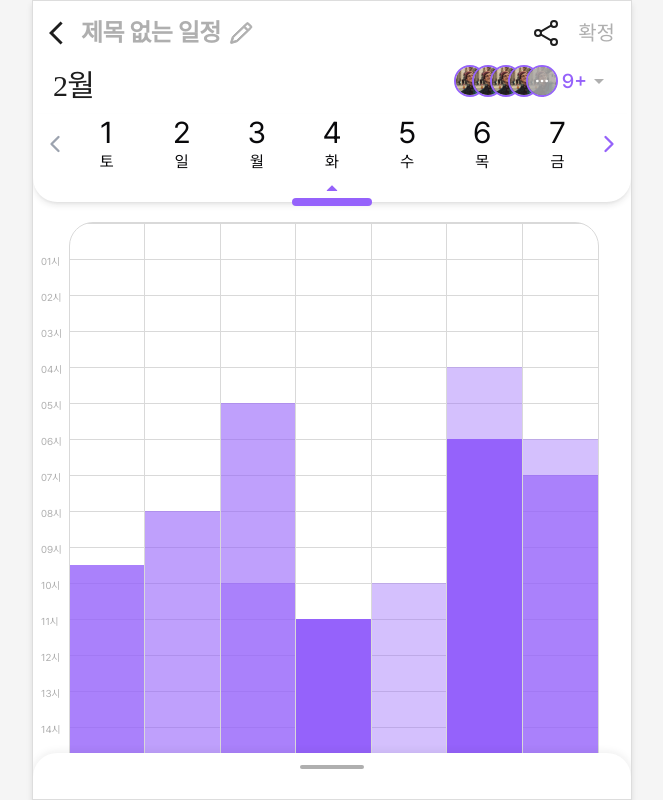
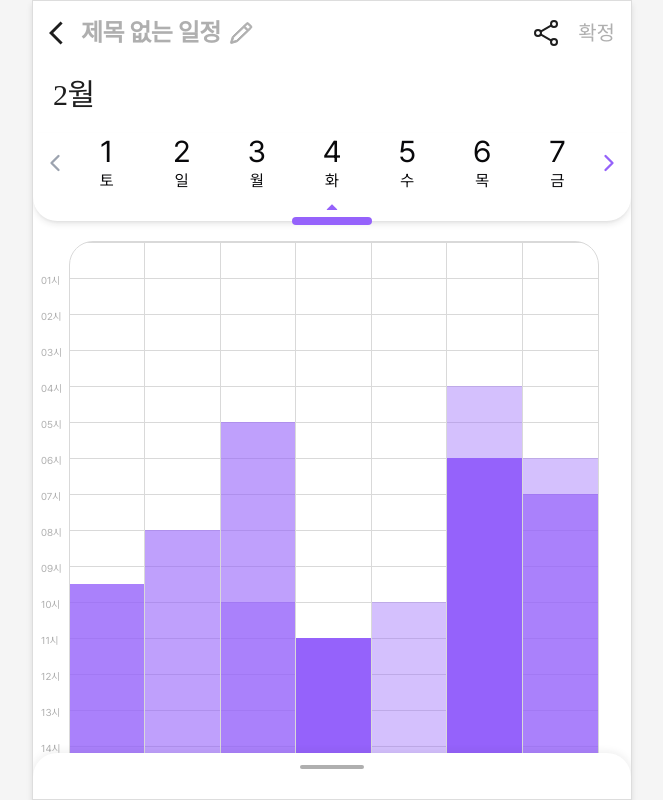
Before and after one commit to zzg-club/Client, a Next.js app: page /schedule/decide in a window 1280 px wide. Shown: the whole page, without its empty margins (308-971 px from the left). Built offline with nearby package versions, Linux system fonts and the light colour scheme.

Commit message:
feat: page-selecteddays 연결 (week mode 가능)

```diff
--- a/package.json
+++ b/package.json
@@ -11,12 +11,14 @@
   "dependencies": {
     "@radix-ui/react-dialog": "^1.1.4",
     "@radix-ui/react-slot": "^1.1.1",
+    "@types/lodash": "^4.17.14",
     "@types/react-slick": "^0.23.13",
     "@types/slick-carousel": "^1.6.40",
     "class-variance-authority": "^0.7.1",
     "clsx": "^2.1.1",
     "date-fns": "^4.1.0",
     "framer-motion": "^11.15.0",
+    "lodash": "^4.17.21",
     "lucide-react": "^0.469.0",
     "next": "15.1.2",
     "qrcode.react": "^4.2.0",
--- a/src/app/schedule/decide/page.tsx
+++ b/src/app/schedule/decide/page.tsx
@@ -33,9 +33,26 @@ interface ScheduleData {
 }
 
 interface SelectedDate {
-  date: number
+  day: number
   weekday: string
   month: number
+  year: number
+}
+
+interface GroupedDate {
+  weekday: string
+  dates?: {
+    year: number
+    month: number
+    day: number
+    weekday: string
+  }[]
+  date?: {
+    year: number
+    month: number
+    day: number
+    weekday: string
+  }[]
 }
 
 const mockDateTime: ScheduleData[] = [
@@ -138,58 +155,158 @@ const mockDateTime: ScheduleData[] = [
   },
 ]
 
-const participants = [
-  {
-    id: 1,
-    name: '나',
-    image: '/sampleProfile.png',
-  },
-  {
-    id: 2,
-    name: '김태엽',
-    image: '/sampleProfile.png',
-  },
-  {
-    id: 3,
-    name: '지유진',
-    image: '/sampleProfile.png',
-  },
-  {
-    id: 4,
-    name: '이소룡',
-    image: '/sampleProfile.png',
-  },
-  {
-    id: 5,
-    name: '박진우',
-    image: '/sampleProfile.png',
-  },
-  {
-    id: 6,
-    name: '이예지',
-    image: '/sampleProfile.png',
-  },
-  {
-    id: 7,
-    name: '조성하',
-    image: '/sampleProfile.png',
-  },
-  {
-    id: 8,
-    name: '성윤정',
-    image: '/sampleProfile.png',
-  },
-  {
-    id: 9,
-    name: '김나영',
-    image: '/sampleProfile.png',
-  },
-  {
-    id: 10,
-    name: '이채연',
-    image: '/sampleProfile.png',
-  },
-]
+// const mockDateTime: ScheduleData[] = [
+//   {
+//     name: '팀플 대면 모임',
+//     userId: 2,
+//     groupId: 1,
+//     mode: 'week',
+//     selected: ['mon', 'wed', 'fri'],
+//     dateData: [
+//       {
+//         date: '2025-01-06',
+//         timeSlots: [
+//           {
+//             start: '09:30',
+//             end: '17:00',
+//             selectedBy: ['user1', 'user2', 'user3'],
+//           },
+//           { start: '17:00', end: '22:00', selectedBy: ['user1'] },
+//         ],
+//       },
+//       {
+//         date: '2025-02-05',
+//         timeSlots: [
+//           { start: '08:00', end: '13:00', selectedBy: ['user2', 'user3'] },
+//           { start: '13:00', end: '20:00', selectedBy: ['user1', 'user4'] },
+//           { start: '20:00', end: '23:00', selectedBy: ['user3'] },
+//         ],
+//       },
+//       {
+//         date: '2025-01-13',
+//         timeSlots: [
+//           { start: '05:00', end: '10:00', selectedBy: ['user1', 'user2'] },
+//           {
+//             start: '10:00',
+//             end: '16:00',
+//             selectedBy: ['user2', 'user3', 'user4'],
+//           },
+//           { start: '16:00', end: '21:00', selectedBy: ['user1', 'user3'] },
+//         ],
+//       },
+//       {
+//         date: '2025-02-12',
+//         timeSlots: [
+//           {
+//             start: '11:00',
+//             end: '18:00',
+//             selectedBy: ['user1', 'user2', 'user3', 'user4'],
+//           },
+//           { start: '18:00', end: '19:00', selectedBy: ['user2'] },
+//         ],
+//       },
+//       {
+//         date: '2025-03-07',
+//         timeSlots: [
+//           { start: '10:00', end: '15:00', selectedBy: ['user1'] },
+//           {
+//             start: '15:00',
+//             end: '18:00',
+//             selectedBy: ['user1', 'user2', 'user3'],
+//           },
+//           { start: '28:00', end: '22:00', selectedBy: ['user2', 'user4'] },
+//         ],
+//       },
+//       {
+//         date: '2025-02-19',
+//         timeSlots: [
+//           { start: '04:00', end: '06:00', selectedBy: ['user3'] },
+//           {
+//             start: '06:00',
+//             end: '21:00',
+//             selectedBy: ['user1', 'user2', 'user3', 'user4'],
+//           },
+//         ],
+//       },
+//       {
+//         date: '2025-01-20',
+//         timeSlots: [
+//           { start: '06:00', end: '07:00', selectedBy: ['user2'] },
+//           {
+//             start: '07:00',
+//             end: '19:00',
+//             selectedBy: ['user1', 'user3', 'user4'],
+//           },
+//           { start: '19:00', end: '22:00', selectedBy: ['user1', 'user2'] },
+//         ],
+//       },
+//       {
+//         date: '2025-01-27',
+//         timeSlots: [
+//           {
+//             start: '10:00',
+//             end: '19:00',
+//             selectedBy: ['user1', 'user3', 'user4'],
+//           },
+//           { start: '19:00', end: '22:00', selectedBy: ['user1', 'user2'] },
+//         ],
+//       },
+//     ],
+//   },
+// ]
+
+// const participants = [
+//   {
+//     id: 1,
+//     name: '나',
+//     image: '/sampleProfile.png',
+//   },
+//   {
+//     id: 2,
+//     name: '김태엽',
+//     image: '/sampleProfile.png',
+//   },
+//   {
+//     id: 3,
+//     name: '지유진',
+//     image: '/sampleProfile.png',
+//   },
+//   {
+//     id: 4,
+//     name: '이소룡',
+//     image: '/sampleProfile.png',
+//   },
+//   {
+//     id: 5,
+//     name: '박진우',
+//     image: '/sampleProfile.png',
+//   },
+//   {
+//     id: 6,
+//     name: '이예지',
+//     image: '/sampleProfile.png',
+//   },
+//   {
+//     id: 7,
+//     name: '조성하',
+//     image: '/sampleProfile.png',
+//   },
+//   {
+//     id: 8,
+//     name: '성윤정',
+//     image: '/sampleProfile.png',
+//   },
+//   {
+//     id: 9,
+//     name: '김나영',
+//     image: '/sampleProfile.png',
+//   },
+//   {
+//     id: 10,
+//     name: '이채연',
+//     image: '/sampleProfile.png',
+//   },
+// ]
 
 export default function Page() {
   const { isEdit, setIsEdit, isEditBottomSheetOpen, setIsEditBottomSheetOpen } =
@@ -222,6 +339,41 @@ export default function Page() {
 
   const [selectedDates, setSelectedDates] = useState<SelectedDate[]>([])
   const [isEditDelete, setIsEditDelete] = useState(false)
+
+  const [dateCounts, setDateCounts] = useState<number[]>([])
+  const [groupedDate, setGroupedDate] = useState<GroupedDate[]>([])
+  const DAYS_PER_PAGE = 7
+  const highlightedIndex =
+    highlightedCol !== null
+      ? highlightedCol - currentPage * DAYS_PER_PAGE
+      : null
+
+  function transformMockDateTime(mockData: ScheduleData[]) {
+    const dayNames = ['sun', 'mon', 'tue', 'wed', 'thu', 'fri', 'sat']
+
+    // Helper function to get the day name for a given date
+    function getDayName(dateStr: string) {
+      const date = new Date(dateStr)
+      return dayNames[date.getUTCDay()]
+    }
+
+    return mockData.map(
+      ({ name, userId, groupId, mode, selected, dateData }) => {
+        const date = dateData.flatMap(({ date }) => [[date, getDayName(date)]])
+
+        return {
+          name,
+          userId,
+          groupId,
+          mode,
+          selected,
+          date,
+        }
+      },
+    )
+  }
+
+  console.log('성하 데이터에 맞춤', transformMockDateTime(mockDateTime))
 
   const handlePageChange = (newPage: number) => {
     setCurrentPage(newPage)
@@ -294,12 +446,12 @@ export default function Page() {
         (item) => Number(item.date) === col,
       )
 
-      const selectedDate = selectedDates.find((date) => date.date === col)
+      const selectedDate = selectedDates.find((date) => date.day === col)
       const month = String(
         selectedDate?.month || new Date().getMonth() + 1,
       ).padStart(2, '0')
       const date = String(col).padStart(2, '0')
-      const year = 2025
+      const year = selectedDate?.year
 
       if (existingDateIndex !== -1) {
         const updated = [...prev]
@@ -310,7 +462,7 @@ export default function Page() {
             id: colIndex,
             date: date,
             month: month,
-            year,
+            year: year!,
             timeSlots: [{ start, end }], // 단일 slot만 포함
           }
 
@@ -384,7 +536,7 @@ export default function Page() {
           id: colIndex,
           date: date,
           month: month,
-          year,
+          year: year!,
           timeSlots: timeSlots,
         }
         return updated
@@ -396,7 +548,7 @@ export default function Page() {
             id: colIndex,
             date: date,
             month: month,
-            year,
+            year: year!,
             timeSlots: [{ start, end }],
           },
         ]
@@ -413,11 +565,12 @@ export default function Page() {
 
   const initializeSelectedDates = useCallback(() => {
     return mockDateTime[0].dateData.map((dateData) => ({
-      date: parseInt(dateData.date.split('-')[2]),
+      day: parseInt(dateData.date.split('-')[2]),
       weekday: new Date(dateData.date).toLocaleDateString('ko-KR', {
         weekday: 'short',
       }),
       month: parseInt(dateData.date.split('-')[1]),
+      year: parseInt(dateData.date.split('-')[0]),
     }))
   }, [])
 
@@ -512,7 +665,7 @@ export default function Page() {
 
   const handleEditDelete = () => {
     setDateTime((prev) => {
-      const dateToDelete = selectedDates[highlightedCol!]?.date
+      const dateToDelete = selectedDates[highlightedCol!]?.day
         .toString()
         .padStart(2, '0')
       return prev.filter((item) => item.date !== dateToDelete)
@@ -521,6 +674,23 @@ export default function Page() {
     setHighlightedCol(null)
     setIsOpen(false)
     setIsEditDelete(true)
+  }
+
+  const mode = mockDateTime[0].mode
+  const dayofWeek = mockDateTime[0].selected
+  const month =
+    mode === 'range'
+      ? currentPage === Math.floor((highlightedCol ?? 0) / DAYS_PER_PAGE)
+        ? `${selectedDates[highlightedCol ?? currentPage * DAYS_PER_PAGE]?.month}월`
+        : `${selectedDates[currentPage * DAYS_PER_PAGE]?.month}월`
+      : `${groupedDate[currentPage]?.date?.[highlightedIndex ?? 0]?.month ?? groupedDate[currentPage]?.date?.[0]?.month}월`
+
+  const handleDateCountsChange = (
+    counts: number[],
+    groupedData: GroupedDate[],
+  ) => {
+    setDateCounts(counts)
+    setGroupedDate(groupedData)
   }
 
   return (
@@ -534,12 +704,13 @@ export default function Page() {
       />
       <DecideSelectedDays
         selectedDates={selectedDates}
-        month={`${selectedDates[0]?.month}월`}
+        mode={mode}
+        dayofWeek={dayofWeek}
         currentPage={currentPage}
+        highlightedCol={highlightedCol}
+        onDateCountsChange={handleDateCountsChange}
+        month={month}
         onPageChange={setCurrentPage}
-        highlightedCol={highlightedCol}
-        participants={participants}
-        title={title}
       />
       <div className="flex-grow overflow-hidden mt-2">
         <DecideTimeStamp
@@ -554,6 +725,8 @@ export default function Page() {
           dateTime={dateTime}
           isEditDelete={isEditDelete}
           setIsEditDelete={setIsEditDelete}
+          dateCounts={dateCounts}
+          mode={mode}
         />
       </div>
       {!decideBottomOpen && (
@@ -564,7 +737,7 @@ export default function Page() {
                 key={1}
                 date={
                   highlightedCol !== null
-                    ? `${selectedDates[0]?.month}월 ${selectedDates[highlightedCol]?.date}일`
+                    ? `${selectedDates[0]?.month}월 ${selectedDates[highlightedCol]?.day}일`
                     : ''
                 }
                 startTime={`${startTime}`}
@@ -576,7 +749,7 @@ export default function Page() {
                 <SelectItem
                   date={
                     highlightedCol !== null
-                      ? `${selectedDates[0]?.month}월 ${selectedDates[highlightedCol]?.date}일`
+                      ? `${selectedDates[0]?.month}월 ${selectedDates[highlightedCol]?.day}일`
                       : ''
                   }
                   startTime={`${startTime}`}
--- a/src/components/Body/Decide/DecideSelectedDays.tsx
+++ b/src/components/Body/Decide/DecideSelectedDays.tsx
@@ -1,53 +1,166 @@
 'use client'
 
-import { useState } from 'react'
+import { useCallback, useState, useEffect, useRef } from 'react'
+import { isEqual } from 'lodash'
 import { ChevronLeft, ChevronRight } from 'lucide-react'
 import { GoTriangleUp, GoTriangleDown } from 'react-icons/go'
 import { LuDot } from 'react-icons/lu'
-import { ProfileSmall } from '@/components/Profiles/ProfileSmall'
-import CustomModal from '@/components/Modals/CustomModal'
-import MembersDefault from '@/components/Modals/MembersDefault'
 
 interface SelectedDate {
-  date: number
+  year: number
+  month: number
+  day: number
   weekday: string
+}
+
+interface GroupedDate {
+  weekday: string
+  dates?: {
+    year: number
+    month: number
+    day: number
+    weekday: string
+  }[]
+  date?: {
+    year: number
+    month: number
+    day: number
+    weekday: string
+  }[]
 }
 
 interface SelectedDaysProps {
   selectedDates: SelectedDate[]
   month: string
+  mode: string
+  dayofWeek: string[] | null
   currentPage: number
   onPageChange: (newPage: number) => void
   highlightedCol: number | null
-  participants: { id: number; name: string; image: string }[]
-  title: string
+  onDateCountsChange: (counts: number[], groupedData: GroupedDate[]) => void
 }
 
 const DAYS_PER_PAGE = 7
 
-export default function DecideSelectedDays({
+const weekdayMap: { [key: string]: string } = {
+  mon: '월',
+  tue: '화',
+  wed: '수',
+  thu: '목',
+  fri: '금',
+  sat: '토',
+  sun: '일',
+}
+
+export default function SelectedDays({
   selectedDates,
   month,
+  mode,
+  dayofWeek,
   currentPage,
   onPageChange,
   highlightedCol,
-  participants,
-  title,
+  onDateCountsChange,
 }: SelectedDaysProps) {
-  const [isExpanded, setIsExpanded] = useState(true)
-  const [isMembersModalOpen, setIsMemberModalOpen] = useState(false)
+  const [dateCounts, setDateCounts] = useState<number[]>([])
+  const [groupedData, setGroupedData] = useState<GroupedDate[]>([])
 
-  const totalPages = Math.ceil(selectedDates.length / DAYS_PER_PAGE)
   const isSingleDate = selectedDates.length === 1
+  const highlightedIndex =
+    highlightedCol !== null
+      ? highlightedCol - currentPage * DAYS_PER_PAGE
+      : null
 
-  const getCurrentPageDates = () => {
+  const groupByWeekday = useCallback(
+    (selectedDates: SelectedDate[], dayofWeek: string[] | null) => {
+      if (!dayofWeek) {
+        console.log('dayofWeek is null or empty.')
+        return []
+      }
+
+      const grouped = dayofWeek.map((day) => {
+        const weekdayKor = weekdayMap[day]
+        const datesForWeekday = selectedDates.filter(
+          (date) => date.weekday === weekdayKor,
+        )
+
+        return {
+          weekday: day,
+          date: datesForWeekday,
+        }
+      })
+      return grouped
+    },
+    [],
+  )
+
+  const getCurrentPageDates = useCallback(() => {
+    if (mode === 'range') {
       const start = currentPage * DAYS_PER_PAGE
       return selectedDates.slice(start, start + DAYS_PER_PAGE)
+    } else {
+      const groupedData = groupByWeekday(selectedDates, dayofWeek)
+
+      if (!Array.isArray(groupedData)) {
+        return []
       }
 
+      const pageGroupedData = groupedData[currentPage]
+        ? groupedData[currentPage].date
+        : []
+
+      // dateCounts와 groupedData를 최신 상태로 설정
+      const newDateCounts = groupedData.map((group) => group.date.length)
+
+      // 상태 업데이트 조건 추가: 실제로 값이 변경될 때만 상태 업데이트
+      if (
+        !dateCountsRef.current ||
+        !isEqual(dateCountsRef.current, newDateCounts)
+      ) {
+        setDateCounts(newDateCounts) // 상태 변경
+        dateCountsRef.current = newDateCounts // ref 업데이트
+      }
+
+      if (
+        !groupedDataRef.current ||
+        !isEqual(groupedDataRef.current, groupedData)
+      ) {
+        setGroupedData(groupedData) // 상태 변경
+        groupedDataRef.current = groupedData // ref 업데이트
+      }
+
+      return pageGroupedData
+    }
+  }, [mode, currentPage, selectedDates, groupByWeekday, dayofWeek])
+
+  // useRef로 이전 값을 추적
+  const dateCountsRef = useRef<number[] | null>(null)
+  const groupedDataRef = useRef<GroupedDate[] | null>(null)
+
+  useEffect(() => {
+    // groupedData와 dateCounts가 변경된 경우에만 onDateCountsChange 호출
+    if (dateCountsRef.current && groupedDataRef.current) {
+      onDateCountsChange(dateCountsRef.current, groupedDataRef.current)
+    }
+  }, [dateCounts, groupedData, onDateCountsChange])
+
   const currentDates = getCurrentPageDates()
+  const isFullWeek = currentDates.length === 7
 
-  const isFullWeek = currentDates.length === 7
+  const [isExpanded, setIsExpanded] = useState(true)
+
+  const toggleExpand = () => {
+    setIsExpanded(!isExpanded)
+  }
+
+  const totalPages =
+    mode === 'range'
+      ? Math.ceil(selectedDates.length / DAYS_PER_PAGE)
+      : groupByWeekday(selectedDates, dayofWeek).reduce((acc, group) => {
+          return acc + Math.ceil(group.date.length / DAYS_PER_PAGE)
+        }, 0)
+
+  // console.log('totalPages:', totalPages)
 
   const handlePrevPage = () => {
     onPageChange(Math.max(0, currentPage - 1))
@@ -57,26 +170,20 @@ export default function DecideSelectedDays({
     onPageChange(Math.min(totalPages - 1, currentPage + 1))
   }
 
-  const toggleExpand = () => {
-    setIsExpanded(!isExpanded)
-  }
-
-  const handleMembersModalOpen = () => {
-    setIsMemberModalOpen(!isMembersModalOpen)
-  }
-
   return (
     <div className="pt-0 relative">
       <div
-        className={`pl-5 pr-5 flex justify-between transition-all duration-300 ease-in-out ${
+        className={`transition-all duration-300 ease-in-out ${
           isExpanded ? 'h-auto opacity-100' : 'h-0 opacity-0 overflow-hidden'
         }`}
       >
-        <div className="text-[#1e1e1e] text-3xl font-['Pretendard'] leading-[17px] tracking-tight pt-3 pb-5">
-          {month}
-        </div>
-        <div onClick={handleMembersModalOpen} className="cursor-pointer">
-          <ProfileSmall profiles={participants} />
+        <div className="text-[#1e1e1e] font-['Pretendard'] leading-[17px] tracking-tight pl-5 pt-3 pb-5">
+          <span className="text-3xl">{month}</span>
+          <span className="text-xl ml-2">
+            {dayofWeek && dayofWeek[currentPage] !== null
+              ? dayofWeek[currentPage].toUpperCase()
+              : ''}
+          </span>
         </div>
       </div>
       <div className="w-full px-0 pb-3 bg-white rounded-bl-3xl rounded-br-3xl shadow-[0_4px_6px_-1px_rgba(30,30,30,0.1),0_2px_4px_-2px_rgba(30,30,30,0.1)] flex items-center">
@@ -90,18 +197,19 @@ export default function DecideSelectedDays({
           <ChevronLeft className="w-7 h-7 mb-4" />
         </button>
         <div className="flex-1 px-0 pb-4">
-          {isSingleDate ? (
+          {mode === 'range' ? (
+            isSingleDate ? (
               <div className="grid grid-cols-7 gap-0 items-center w-full">
                 <LuDot className="ml-3 text-[#AFAFAF] w-7 h-7" />
                 <LuDot className="ml-3 text-[#AFAFAF] w-7 h-7" />
                 <LuDot className="ml-3 text-[#AFAFAF] w-7 h-7" />
                 <div
                   className={`flex flex-col items-center w-full ${
-                  highlightedCol === 0 ? 'text-[#9562FA]' : ''
+                    highlightedIndex === 0 ? 'text-[#9562FA]' : ''
                   }`}
                 >
                   <span className="text-3xl font-normal mb-1">
-                  {currentDates[0].date}
+                    {currentDates[0].day}
                   </span>
                   <span className="text-s mt-0">{currentDates[0].weekday}</span>
                 </div>
@@ -111,14 +219,14 @@ export default function DecideSelectedDays({
               </div>
             ) : isFullWeek ? (
               <div className="grid grid-cols-7 gap-0">
-              {currentDates.map(({ date, weekday }, index) => (
+                {currentDates.map(({ day, weekday }, index) => (
                   <div
-                  key={date}
+                    key={day}
                     className={`flex flex-col items-center w-full ${
-                    highlightedCol === index ? 'text-[#9562FA]' : ''
+                      highlightedIndex === index ? 'text-[#9562FA]' : ''
                     }`}
                   >
-                  <span className="text-3xl font-normal">{date}</span>
+                    <span className="text-3xl font-normal">{day}</span>
                     <span className="text-s mt-0">{weekday}</span>
                   </div>
                 ))}
@@ -131,20 +239,42 @@ export default function DecideSelectedDays({
                   margin: '0 auto',
                 }}
               >
-              {currentDates.map(({ date, weekday }, index) => (
+                {currentDates.map(({ day, weekday }, index) => (
                   <div
-                  key={date}
+                    key={day}
                     className={`flex flex-col items-center w-full ${
-                    highlightedCol === index ? 'text-[#9562FA]' : ''
+                      highlightedIndex === index ? 'text-[#9562FA]' : ''
                     }`}
                   >
-                  <span className="text-3xl font-normal">{date}</span>
+                    <span className="text-3xl font-normal">{day}</span>
+                    <span className="text-s mt-0">{weekday}</span>
+                  </div>
+                ))}
+              </div>
+            )
+          ) : (
+            <div
+              className="flex justify-between w-full"
+              style={{
+                width: `calc(100% - ${currentDates.length}px)`,
+                margin: '0 auto',
+              }}
+            >
+              {currentDates.map(({ day, weekday }, index) => (
+                <div
+                  key={day}
+                  className={`flex flex-col items-center w-full ${
+                    highlightedIndex === index ? 'text-[#9562FA]' : ''
+                  }`}
+                >
+                  <span className="text-3xl font-normal">{day}</span>
                   <span className="text-s mt-0">{weekday}</span>
                 </div>
               ))}
             </div>
           )}
         </div>
+
         <button
           onClick={handleNextPage}
           className={`flex items-center justify-center ${
@@ -163,19 +293,6 @@ export default function DecideSelectedDays({
         )}
         <div className="absolute bottom-0 left-1/2 transform -translate-x-1/2 translate-y-1/2 w-[80px] h-2 bg-[#9562FB] border-b-red rounded-full flex items-center justify-center"></div>
       </div>
-
-      <CustomModal
-        open={isMembersModalOpen}
-        onOpenChange={handleMembersModalOpen}
-        isFooter={false}
-      >
-        <MembersDefault
-          blackText={true}
-          title={title}
-          members={participants}
-          memberCount={participants.length}
-        />
-      </CustomModal>
     </div>
   )
 }
--- a/src/components/Body/Decide/DecideTimeStamp.tsx
+++ b/src/components/Body/Decide/DecideTimeStamp.tsx
@@ -32,7 +32,7 @@ interface Selection {
 }
 
 interface DecideTimeStampProps {
-  selectedDates: { date: number; weekday: string }[]
+  selectedDates: { day: number; weekday: string }[]
   currentPage: number
   onPageChange: (newPage: number) => void
   handleSelectedCol: (colIndex: number, rowIndex: number) => void
@@ -54,6 +54,8 @@ interface DecideTimeStampProps {
   }[]
   isEditDelete: boolean
   setIsEditDelete: (value: boolean) => void
+  dateCounts: number[]
+  mode: string
 }
 
 const COLUMNS_PER_PAGE = 7
@@ -69,6 +71,8 @@ export default function DecideTimeStamp({
   dateTime,
   isEditDelete,
   setIsEditDelete,
+  dateCounts,
+  mode,
 }: DecideTimeStampProps) {
   const { isEdit, setIsEdit, isEditBottomSheetOpen, setIsEditBottomSheetOpen } =
     useEditStore()
@@ -90,10 +94,28 @@ export default function DecideTimeStamp({
     [handleActiveTime],
   )
 
-  const currentDates = selectedDates.slice(
-    currentPage * COLUMNS_PER_PAGE,
-    (currentPage + 1) * COLUMNS_PER_PAGE,
-  )
+  const currentDates =
+    mode === 'range'
+      ? selectedDates.slice(
+          currentPage * COLUMNS_PER_PAGE,
+          (currentPage + 1) * COLUMNS_PER_PAGE,
+        )
+      : (() => {
+          let startIndex = 0
+          let endIndex = 0
+
+          // dateCounts에 따라 날짜 범위 계산
+          for (let i = 0; i < dateCounts.length; i++) {
+            const pageSize = dateCounts[i]
+            if (currentPage === i) {
+              endIndex = startIndex + pageSize
+              break
+            }
+            startIndex += pageSize
+          }
+
+          return selectedDates.slice(startIndex, endIndex)
+        })()
 
   // Helper function to convert time string to index
   const timeToIndex = (time: string) => {
@@ -350,7 +372,7 @@ export default function DecideTimeStamp({
           return `${formattedHour}:${formattedMinute}`
         }
 
-        const selectedDate = currentDates[startCol]?.date
+        const selectedDate = currentDates[startCol]?.day
         const startTime = getTimeLabel(startRow)
         const endTime = getTimeLabel(endRow + 1)
 
@@ -708,7 +730,7 @@ export default function DecideTimeStamp({
         newSelections[page] = pageSelections.filter((selection) => {
           // 선택 영역의 날짜와 시간 정보 계산
           const colDate = String(
-            selectedDates[selection.startCol]?.date,
+            selectedDates[selection.startCol]?.day,
           ).padStart(2, '0')
 
           const getTimeFromRow = (row: number) => {
@@ -802,7 +824,7 @@ export default function DecideTimeStamp({
                   const mockDataForDate = processedMockData.find(
                     (data) =>
                       new Date(data.date).getDate() ===
-                      currentDates[colIndex].date,
+                      currentDates[colIndex].day,
                   )
                   const overlayOpacity = mockDataForDate
                     ? getOpacity(mockDataForDate.slots[rowIndex])
```
Also changed, not shown: 1 other file (tests, documents, lock files or other folders). Lines whose indentation alone changed are shown as unchanged.
